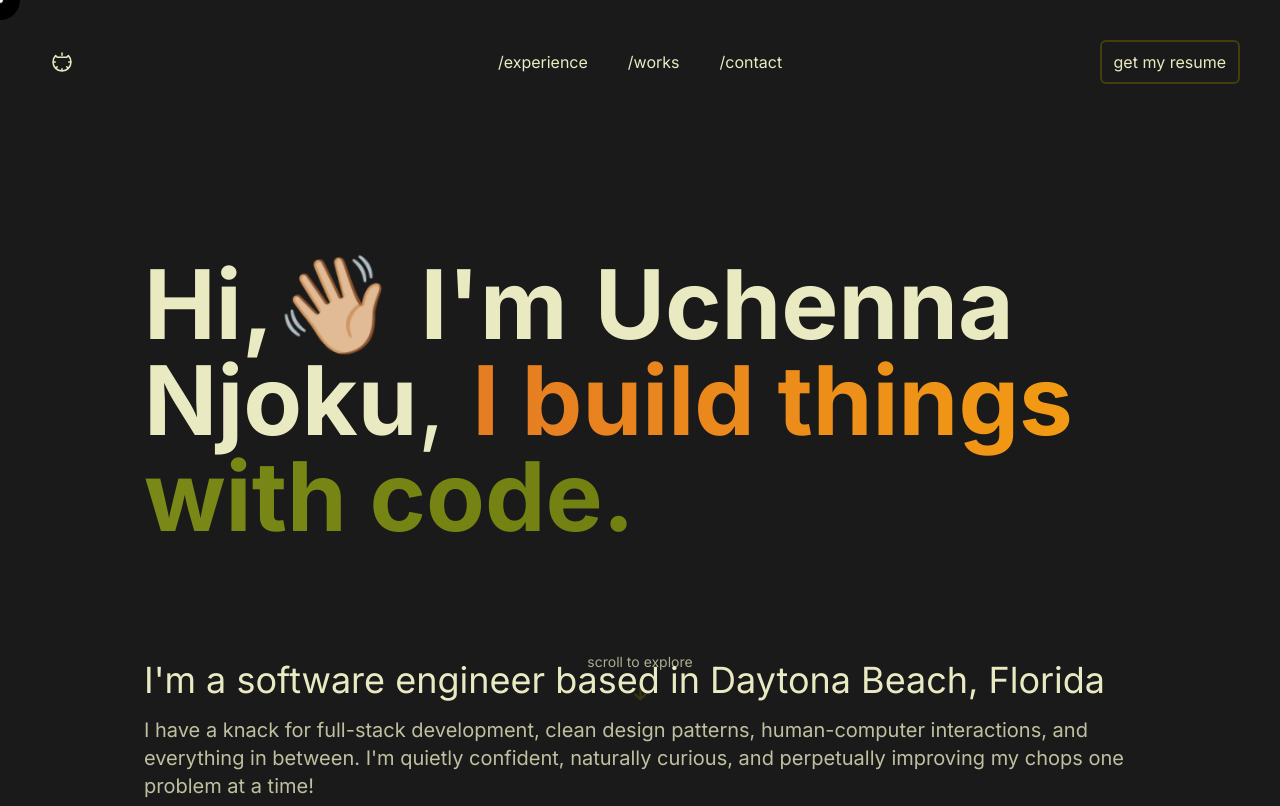
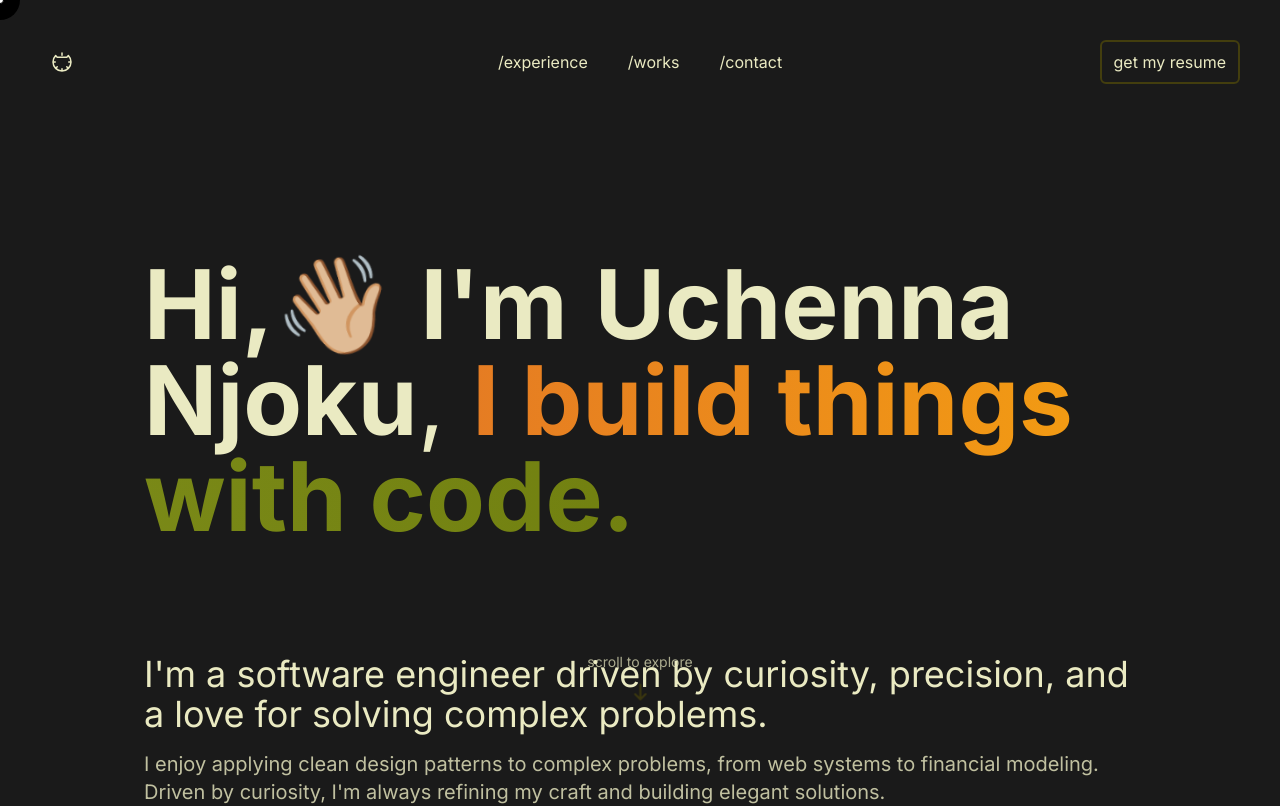
Before and after one commit to UchennaNjoku/personal-website-v2, a Next.js app: page / in a window 1280 px wide. Shown: the top 806 px of the page. Built offline with nearby package versions, Linux system fonts and the light colour scheme.

Commit message:
rewording

```diff
--- a/src/app/page.tsx
+++ b/src/app/page.tsx
@@ -247,8 +247,8 @@ export default function Home() {
             <div className="flex flex-col space-y-8">
               {/* About me - smaller, less prominent */}
               <div className="mb-8">
-                <h2 className="text-2xl md:text-3xl lg:text-4xl m-0 mb-4">I&apos;m a software engineer based in Daytona Beach, Florida</h2>
-                <p className="text-base md:text-lg lg:text-xl m-0 opacity-80">I have a knack for full-stack development, clean design patterns, human-computer interactions, and everything in between. I&apos;m quietly confident, naturally curious, and perpetually improving my chops one problem at a time!</p>
+                <h2 className="text-2xl md:text-3xl lg:text-4xl m-0 mb-4">I&apos;m a software engineer driven by curiosity, precision, and a love for solving complex problems.</h2>
+                <p className="text-base md:text-lg lg:text-xl m-0 opacity-80">I enjoy applying clean design patterns to complex problems, from web systems to financial modeling. Driven by curiosity, I&apos;m always refining my craft and building elegant solutions.</p>
               </div>
 
               {/* Work experience - more prominent */}
```
